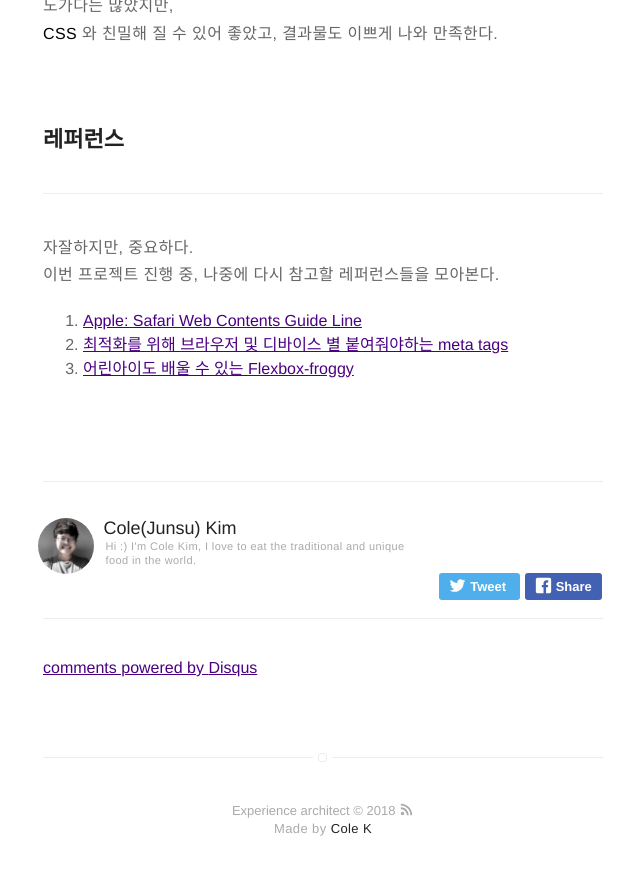
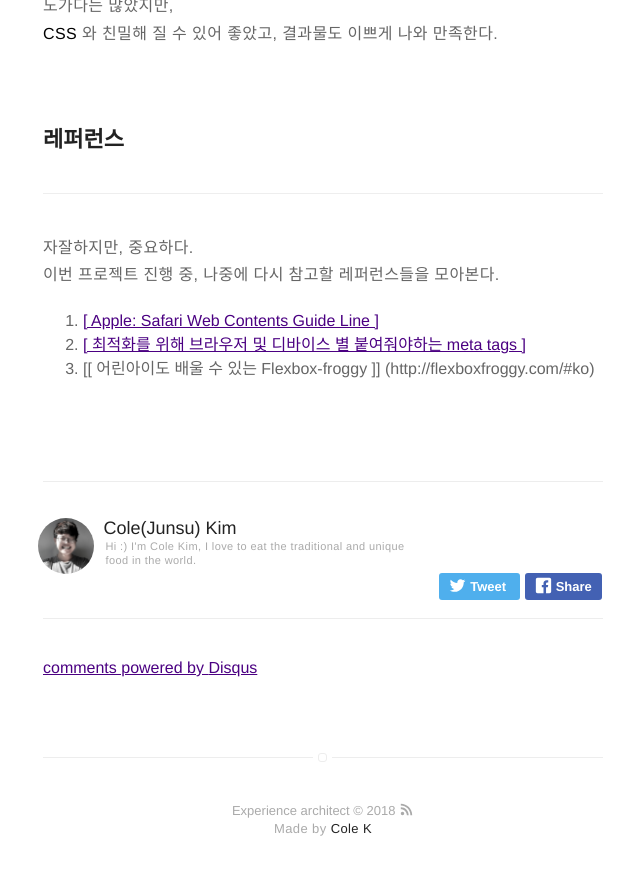
Before and after one commit to banjag954/banjag954.github.io, a Jekyll site: the page built from _posts/2018-08-29-(Project)SideProject_01.markdown, in a window 1280 px wide and 900 px high, scrolled down 4581 px. Shown: the top 875 px of the window, without its empty margins (317-957 px from the left). Built offline with Jekyll 4.4.1, drawn with Linux system fonts in a browser that asks for light colours; comment, search, counter and statistics services are not loaded.

Commit message:
post_upadate_12-edit-02

```diff
--- a/_posts/2018-07-21-(Project)making-mailForm.markdown
+++ b/_posts/2018-07-21-(Project)making-mailForm.markdown
@@ -134,7 +134,7 @@ __로고, 명함, 웹사이트, 다른 SNS 매체... 등__
 ~~~
 
 여러 브라우저에 사용될 것을 참고하여, 아래의 meta를 붙이는 것도 잊지말자.<br>
-[ 최적화를 위해 브라우저 및 디바이스 별 붙여줘야하는 meta tags ](https://speckyboy.com/creating-a-mobile-web-application-with-meta-tags/)
+[[ 최적화를 위해 브라우저 및 디바이스 별 붙여줘야하는 meta tags ]](https://speckyboy.com/creating-a-mobile-web-application-with-meta-tags/)
 
 어짜피 이메일 서명란에 사용된 후, 언제 다시 사용될지 모를 코드이기에 간단하게 html 파일 하나로 만들었다.
 
--- a/_posts/2018-08-29-(Project)SideProject_01.markdown
+++ b/_posts/2018-08-29-(Project)SideProject_01.markdown
@@ -175,6 +175,6 @@ __CSS__ 와 친밀해 질 수 있어 좋았고, 결과물도 이쁘게 나와
 이번 프로젝트 진행 중, 나중에 다시 참고할 레퍼런스들을 모아본다.
 
 
-1. [ Apple: Safari Web Contents Guide Line ](https://developer.apple.com/library/archive/documentation/AppleApplications/Reference/SafariWebContent/ConfiguringWebApplications/ConfiguringWebApplications.html)
-2. [ 최적화를 위해 브라우저 및 디바이스 별 붙여줘야하는 meta tags ](https://speckyboy.com/creating-a-mobile-web-application-with-meta-tags/)
-3. [어린아이도 배울 수 있는 Flexbox-froggy](http://flexboxfroggy.com/#ko)
+1. [[ Apple: Safari Web Contents Guide Line ]](https://developer.apple.com/library/archive/documentation/AppleApplications/Reference/SafariWebContent/ConfiguringWebApplications/ConfiguringWebApplications.html)
+2. [[ 최적화를 위해 브라우저 및 디바이스 별 붙여줘야하는 meta tags ]](https://speckyboy.com/creating-a-mobile-web-application-with-meta-tags/)
+3. [[ 어린아이도 배울 수 있는 Flexbox-froggy ]] (http://flexboxfroggy.com/#ko)
```
